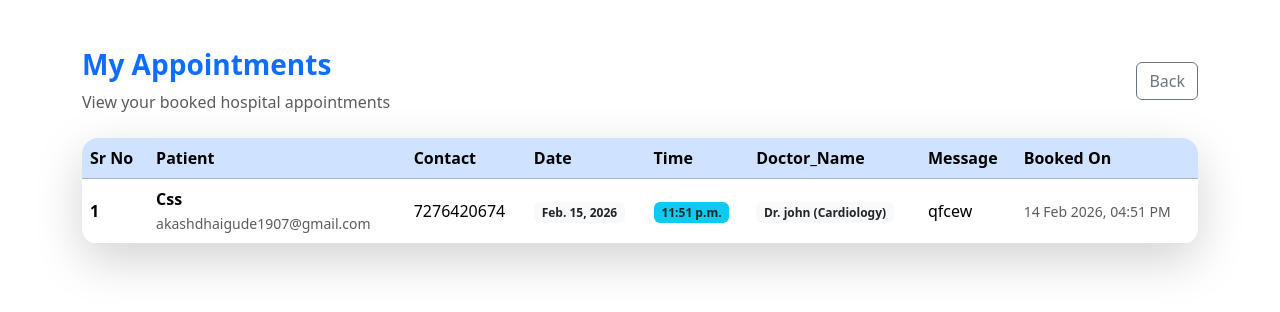
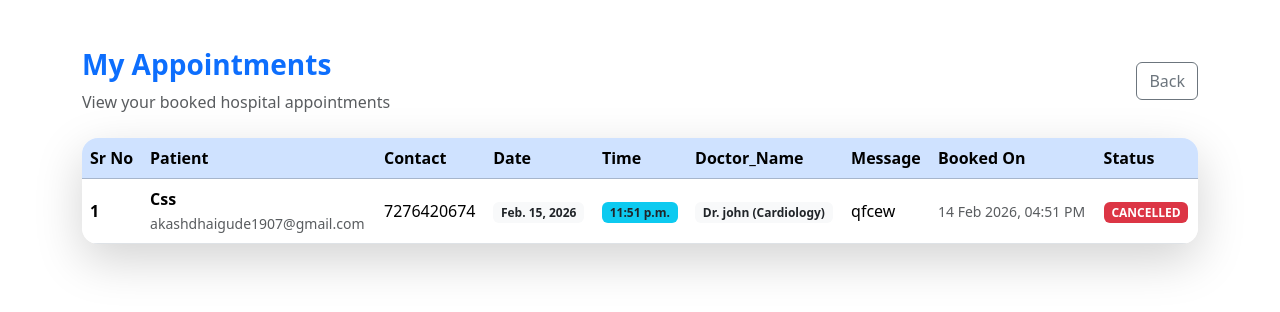
Before and after one commit to Akash1975/Hospital, a Django app: page /dashboard/my_appointment/ in a window 1280 px wide. Shown: the top 312 px of the page. Run offline with Django 5.2, Linux system fonts and the light colour scheme; a user stored in the database is signed in; data comes from the database, SQL or seed files in the repository; both versions use the stored data as it was after the commit.

Commit message:
Appointment_Status updated

```diff
--- a/templates/hospital/my_appointment.html
+++ b/templates/hospital/my_appointment.html
@@ -33,6 +33,7 @@
                             <th>Doctor_Name</th>
                             <th>Message</th>
                             <th>Booked On</th>
+                            <th>Status</th>
                         </tr>
                     </thead>
                     <tbody>
@@ -75,6 +76,18 @@
                                     {{ appointment.created_at|date:"d M Y, h:i A" }}
                                 </small>
                             </td>
+                            <td>
+                                {% if appointment.appointment_status == "CONFIRMED" %}
+                                <span class="badge bg-success">{{ appointment.appointment_status }}</span>
+                                {% elif appointment.appointment_status == "PENDING" %}
+                                <span class="badge bg-warning text-dark">{{ appointment.appointment_status }}</span>
+                                {% elif appointment.appointment_status == "CANCELLED" %}
+                                <span class="badge bg-danger">{{ appointment.appointment_status }}</span>
+                                {% else %}
+                                <span class="badge bg-secondary">{{ appointment.appointment_status }}</span>
+                                {% endif %}
+                            </td>
+
                         </tr>
                         {% endfor %}
                     </tbody>
```
Also changed, not shown: hp_management/admin.py (+7 -7 lines), db.sqlite3.
